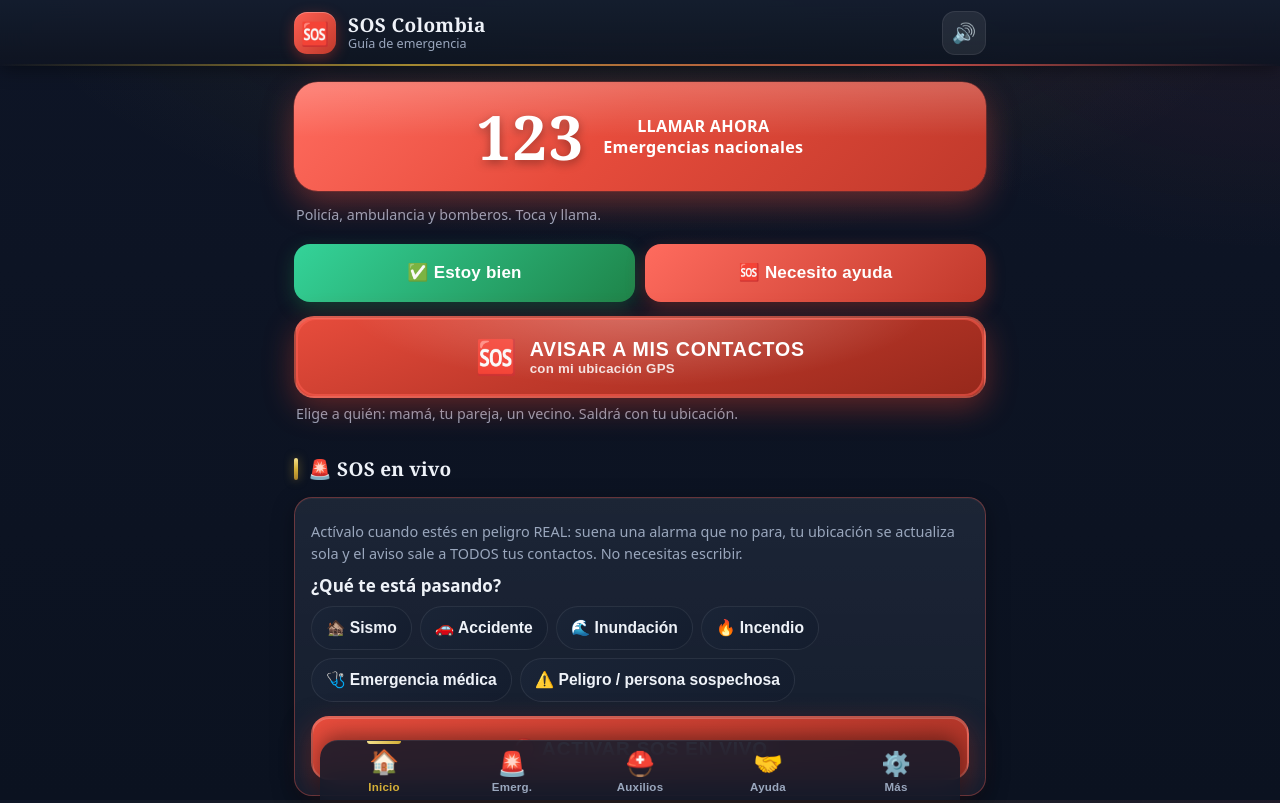
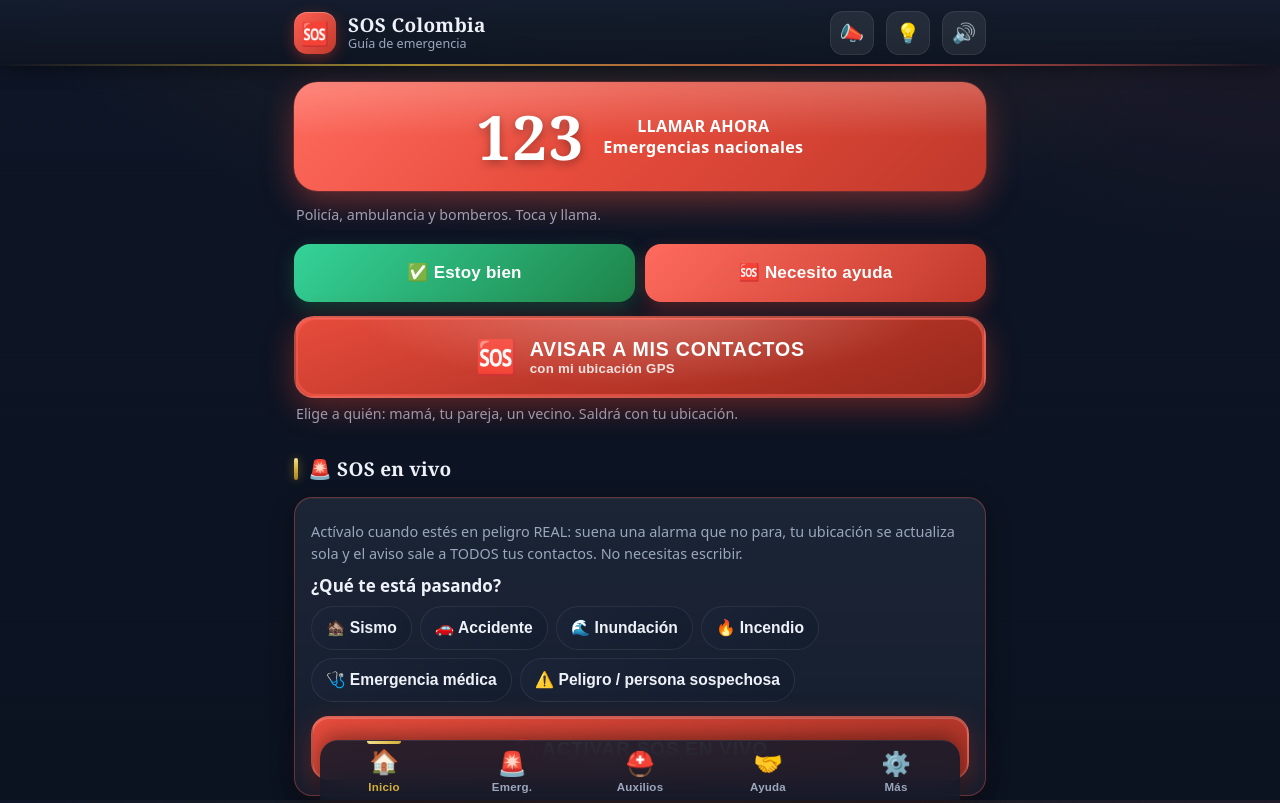
Before and after one commit to sebascontigo/sos-colombia, a plain HTML site: page index.html in a window 1280 px wide. Shown: the top 803 px of the page. Drawn offline with Linux system fonts and the light colour scheme.

Commit message:
v3.4.0: index.html (alarma eterna, audio fuerte, GPS retry, silbato/luz arriba, compacto)

```diff
--- a/index.html
+++ b/index.html
@@ -20,6 +20,8 @@
       <strong>SOS Colombia</strong>
       <small id="estadoRed">Guía de emergencia</small>
     </div>
+    <button id="btnSilbatoTop" class="icon-btn oro" aria-label="Silbato de emergencia" title="Silbato SOS">📣</button>
+    <button id="btnLuzTop" class="icon-btn oro" aria-label="Luz SOS" title="Luz SOS">💡</button>
     <button id="btnVozGlobal" class="icon-btn" aria-label="Leer en voz alta" title="Leer en voz alta">🔊</button>
   </div>
 </header>
```
